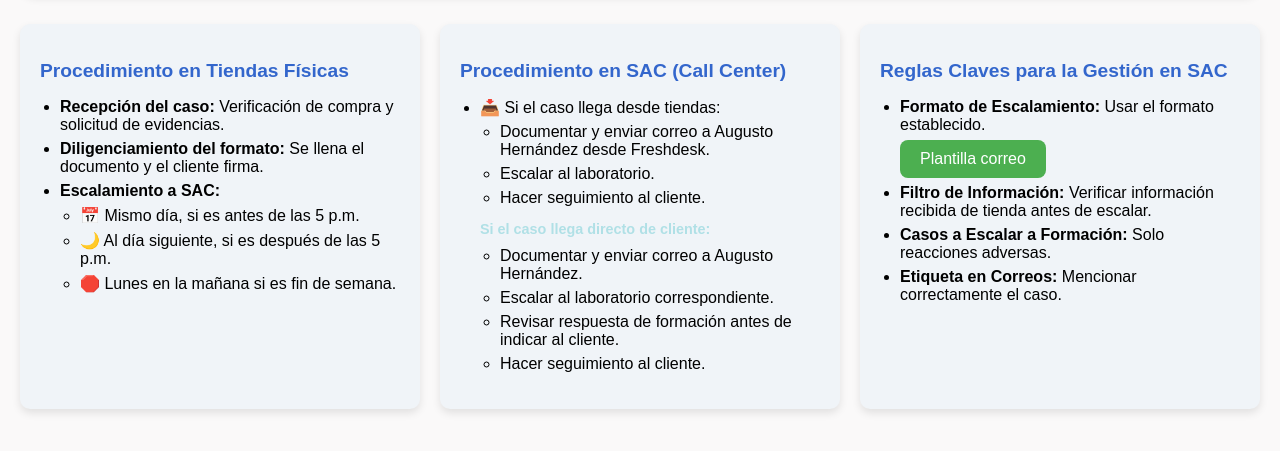
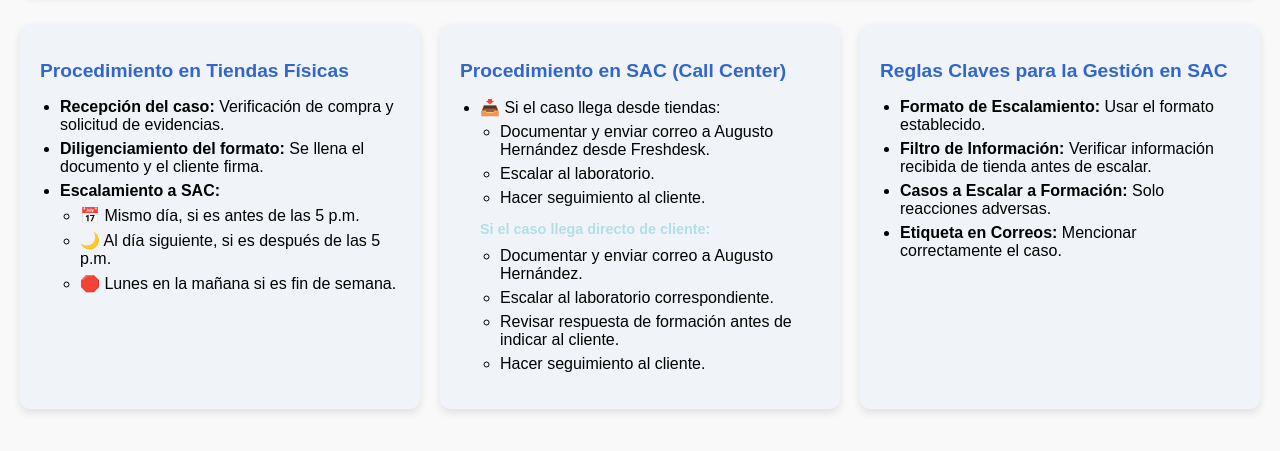
Before and after one commit to acardoz16/MDP, a plain HTML site: page index.html in a window 1280 px wide. Shown: the part 93-544 px from the top of the page. Drawn offline with Linux system fonts and the light colour scheme.

Commit message:
index.html

```diff
--- a/index.html
+++ b/index.html
@@ -94,26 +94,6 @@
         <h2>Reglas Claves para la Gestión en SAC</h2>
         <ul>
             <li> <b>Formato de Escalamiento:</b> Usar el formato establecido.</li>
-
-  <a href="https://medipiel365.sharepoint.com/:w:/r/sites/SAC/_layouts/15/Doc.aspx?sourcedoc=%7B2CFD57DD-5747-433B-A55A-72E9DE427C0A%7D&file=Plantilla%20reacci%C3%B3n%20adversa%20o%20Reaccion%20Adversa%20por%20Asesoria.docx&action=default&mobileredirect=true&web=1"
-   target="_blank"
-   style="
-       display: inline-block;
-       padding: 10px 20px;
-       font-size: 16px;
-       color: white;
-       background-color: #4CAF50;
-       border: none;
-       border-radius: 8px;
-       text-decoration: none;
-       text-align: center;
-       transition: background-color 0.3s ease;
-   "
-   onmouseover="this.style.backgroundColor='#45a049';"
-   onmouseout="this.style.backgroundColor='#4CAF50';"
->
-   Plantilla correo
-</a>
             <li> <b>Filtro de Información:</b> Verificar información recibida de tienda antes de escalar.</li>
             <li> <b>Casos a Escalar a Formación:</b> Solo reacciones adversas.</li>
             <li> <b>Etiqueta en Correos:</b> Mencionar correctamente el caso.</li>
```
